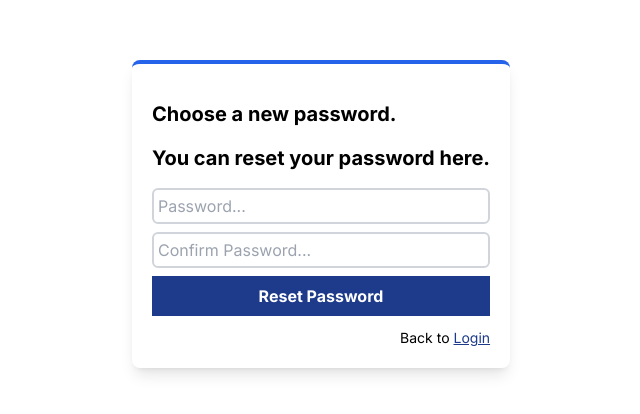
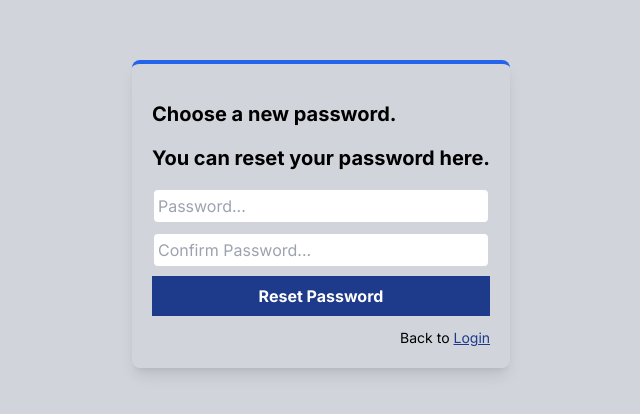
Before and after one commit to Bo-tech237/fake-store, a Next.js app: page /user-auth/password-reset/1 in a window 1280 px wide. Shown: the part 186-600 px from the top of the page, without its empty margins (319-959 px from the left). Built offline with nearby package versions, Linux system fonts and the light colour scheme; no server answers; what @xpd/tailwind-3dtransforms would draw is missing.

Commit message:
Add margin and bg color

```diff
--- a/src/components/PasswordResetForm.jsx
+++ b/src/components/PasswordResetForm.jsx
@@ -40,8 +40,8 @@
     }
 
     return (
-        <div className="grid place-items-center h-screen">
-            <div className="shadow-lg p-5 rounded-lg border-t-4 border-blue-600">
+        <div className="grid place-items-center bg-gray-300 h-screen">
+            <div className="shadow-lg p-5 mx-2 rounded-lg border-t-4 border-blue-600">
                 <h2 className="text-xl font-bold my-4">
                     Choose a new password.
                 </h2>
@@ -64,7 +64,10 @@
                         placeholder="Confirm Password..."
                         required
                     />
-                    <button className="bg-blue-900 text-white font-bold cursor-pointer px-6 py-2">
+                    <button
+                        type="submit"
+                        className="bg-blue-900 text-white font-bold cursor-pointer px-6 py-2"
+                    >
                         Reset Password
                     </button>
                     {error && (
```
